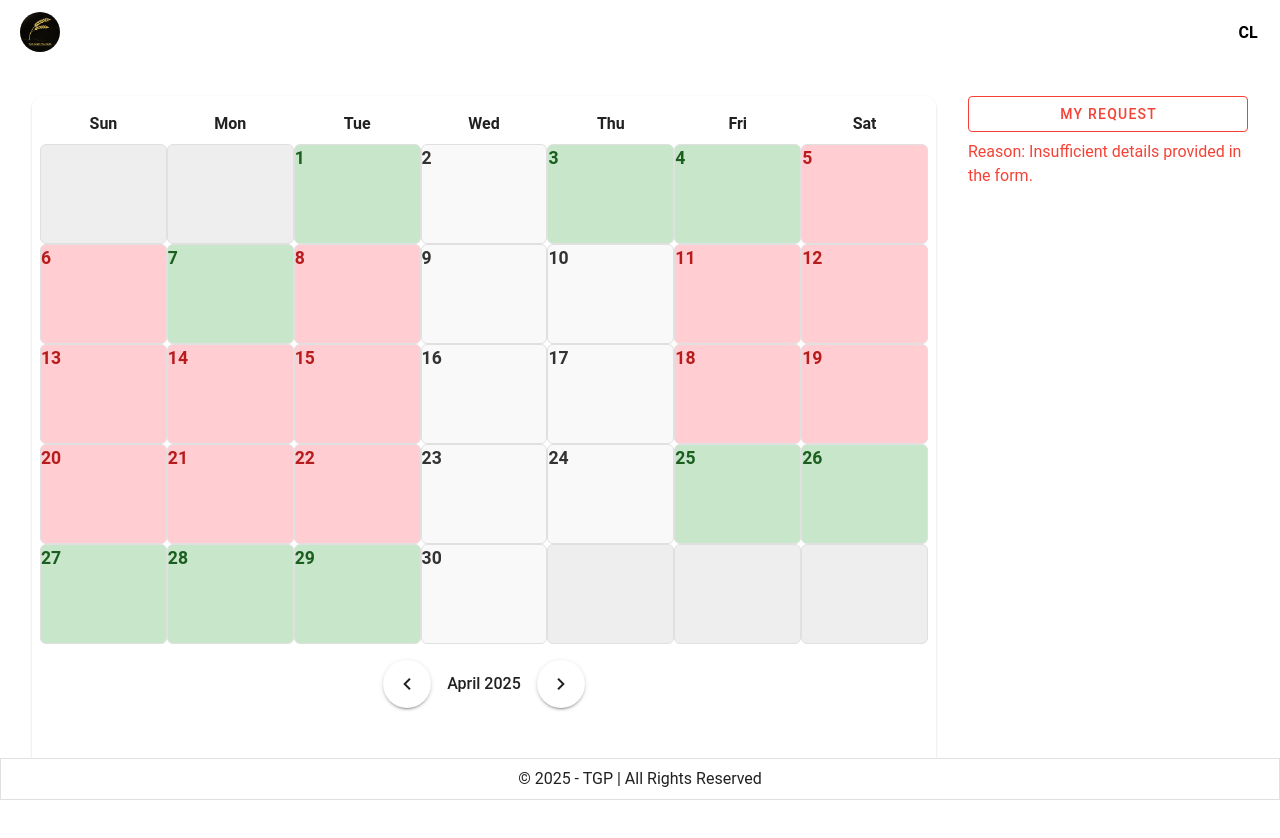
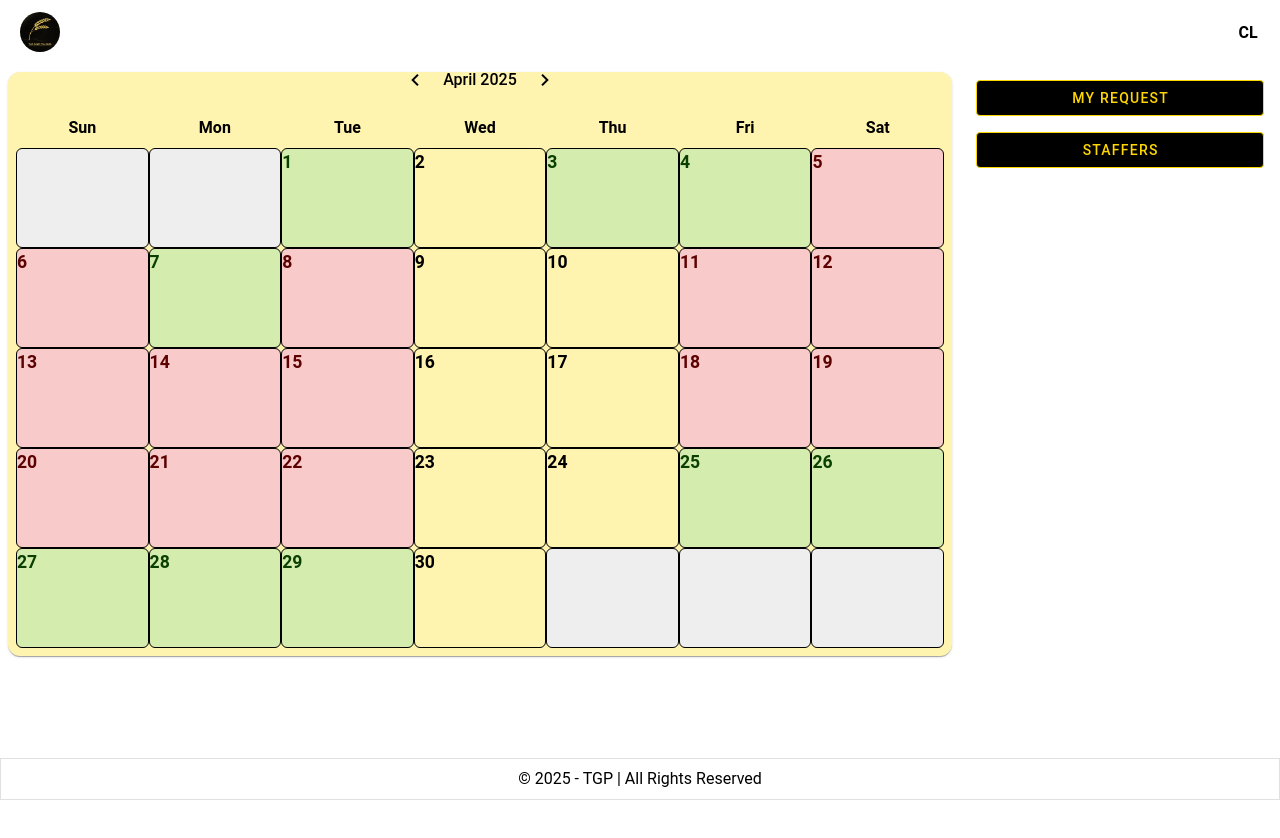
Before and after one commit to ranneplaza/TheGoldPanicles, a Vue app: page /dashboard in a window 1280 px wide. Shown: the top 838 px of the page. After the commit the page ends 800 px from the top, so only its background shows below. Built offline with nearby package versions, Linux system fonts and the light colour scheme.

Commit message:
Update Dashboard.vue

```diff
--- a/src/views/System/Dashboard.vue
+++ b/src/views/System/Dashboard.vue
@@ -5,6 +5,7 @@ const currentDate = ref(new Date())
 const selectedDate = ref(null)
 const dialog = ref(false)
 const myRequestDialog = ref(false)
+const showStaffers = ref(false)
 
 const selectedMonth = computed(() =>
   currentDate.value.toLocaleString('default', { month: 'long', year: 'numeric' }),
@@ -63,19 +64,19 @@ const openRequestForm = (day) => {
 }
 
 const requestStatus = ref('denied')
-const denialReason = ref('Insufficient details provided in the form.')
-
 const requestHistory = ref([
   { date: 'April 5, 2025', status: 'denied' },
   { date: 'April 7, 2025', status: 'approved' },
 ])
+
+const availableStaffers = ref(['Annie Batumbakal', 'Ruffamae Quinto', 'John Paulo Nase'])
+const unavailableStaffers = ref(['Stellvester Ajero', 'Rico Blanco'])
 </script>
 
 <template>
   <v-app>
-    <!-- App Bar -->
-    <v-app-bar flat elevation="0">
-      <v-toolbar-title class="text-white d-flex align-center">
+    <v-app-bar flat elevation="0" class="bg-gold text-black">
+      <v-toolbar-title class="text-black d-flex align-center">
         <v-img
           src="/img/tgp_logo.jpg"
           alt="Logo"
@@ -84,19 +85,23 @@ const requestHistory = ref([
           class="mr-2 rounded-circle"
         />
       </v-toolbar-title>
-      <v-spacer></v-spacer>
-      <v-avatar color="white" size="32" class="mr-4">
+      <v-spacer />
+      <v-avatar color="gold" size="32" class="mr-4">
         <span class="text-black font-weight-bold">CL</span>
       </v-avatar>
     </v-app-bar>
 
-    <!-- Main Content -->
-    <v-main class="calendar-background">
-      <v-container fluid>
+    <v-main class="calendar-background" style="min-height: 100vh; overflow: hidden;">
+      <v-container fluid class="pa-0">
         <v-row no-gutters>
-          <!-- Calendar -->
           <v-col cols="9">
-            <v-sheet elevation="1" class="ma-4 pa-2 calendar-sheet">
+            <v-sheet elevation="1" class="ma-2 pa-2 calendar-sheet">
+              <v-row align="center" justify="center" class="mb-4">
+                <v-icon class="cursor-pointer px-2" @click="prevMonth">mdi-chevron-left</v-icon>
+                <span class="mx-4 font-weight-medium">{{ selectedMonth }}</span>
+                <v-icon class="cursor-pointer px-2" @click="nextMonth">mdi-chevron-right</v-icon>
+              </v-row>
+
               <v-row class="text-center font-weight-bold" no-gutters>
                 <v-col
                   v-for="day in ['Sun', 'Mon', 'Tue', 'Wed', 'Thu', 'Fri', 'Sat']"
@@ -107,7 +112,12 @@ const requestHistory = ref([
                 </v-col>
               </v-row>
 
-              <v-row v-for="(week, i) in calendar" :key="i" class="text-center" no-gutters>
+              <v-row
+                v-for="(week, i) in calendar"
+                :key="i"
+                class="text-center"
+                no-gutters
+              >
                 <v-col
                   v-for="(day, j) in week"
                   :key="i + '-' + j"
@@ -118,47 +128,104 @@ const requestHistory = ref([
                   ]"
                   @click="day && openRequestForm(day)"
                 >
-                  <div class="calendar-day-number">
-                    {{ day }}
-                  </div>
+                  <div class="calendar-day-number">{{ day }}</div>
                 </v-col>
-              </v-row>
-
-              <v-row align="center" justify="center" class="mt-4">
-                <v-btn icon @click="prevMonth">
-                  <v-icon>mdi-chevron-left</v-icon>
-                </v-btn>
-                <span class="mx-4 font-weight-medium">{{ selectedMonth }}</span>
-                <v-btn icon @click="nextMonth">
-                  <v-icon>mdi-chevron-right</v-icon>
-                </v-btn>
               </v-row>
             </v-sheet>
           </v-col>
 
-          <!-- Sidebar Buttons -->
           <v-col cols="3" class="pa-4">
             <v-btn
               block
-              :color="
-                requestStatus === 'approved' ? 'green' : requestStatus === 'denied' ? 'red' : 'grey'
-              "
+              class="black-btn"
+              :color="requestStatus === 'approved' ? 'green' : requestStatus === 'denied' ? 'red' : 'grey'"
               variant="outlined"
-              @click="myRequestDialog = true"
+              @click="myRequestDialog = !myRequestDialog"
             >
               My Request
             </v-btn>
-            <div v-if="requestStatus === 'denied'" class="mt-2 text-red">
-              Reason: {{ denialReason }}
-            </div>
+
+            <v-card v-if="myRequestDialog" class="mt-4 gold-card translucent-card" outlined>
+              <v-card-title class="text-subtitle-1 font-weight-medium">Request History</v-card-title>
+              <v-card-text>
+                <ul class="pl-4">
+                  <li
+                    v-for="(entry, index) in requestHistory"
+                    :key="index"
+                  >
+                    {{ entry.date }} -
+                    <span :style="{ color: entry.status === 'approved' ? 'green' : 'red' }">
+                      {{ entry.status }}
+                    </span>
+                  </li>
+                </ul>
+              </v-card-text>
+            </v-card>
+
+            <v-btn
+              block
+              class="black-btn mt-4"
+              color="indigo"
+              variant="outlined"
+              @click="showStaffers = !showStaffers"
+            >
+              Staffers
+            </v-btn>
+
+            <v-card v-if="showStaffers" class="mt-2 gold-card translucent-card" outlined>
+              <v-card-title class="text-subtitle-1 text-success">Available</v-card-title>
+              <v-card-text>
+                <ul class="pl-4">
+                  <li
+                    v-for="(staff, i) in availableStaffers"
+                    :key="`a-${i}`"
+                    class="d-flex align-center justify-between mb-2"
+                  >
+                    <div class="d-flex align-center">
+                      <v-avatar size="24" class="mr-2">
+                        <v-img :src="`/img/profiles/${staff.replace(/\s+/g, '_').toLowerCase()}.jpg`" alt="profile" />
+                      </v-avatar>
+                      {{ staff }}
+                    </div>
+                    <span
+                      class="ml-2"
+                      style="width: 10px; height: 10px; background-color: green; border-radius: 50%; display: inline-block;"
+                    ></span>
+                  </li>
+                </ul>
+              </v-card-text>
+
+              <v-divider />
+
+              <v-card-title class="text-subtitle-1 text-error">Unavailable</v-card-title>
+              <v-card-text>
+                <ul class="pl-4">
+                  <li
+                    v-for="(staff, i) in unavailableStaffers"
+                    :key="`u-${i}`"
+                    class="d-flex align-center justify-between mb-2"
+                  >
+                    <div class="d-flex align-center">
+                      <v-avatar size="24" class="mr-2">
+                        <v-img :src="`/img/profiles/${staff.replace(/\s+/g, '_').toLowerCase()}.jpg`" alt="profile" />
+                      </v-avatar>
+                      {{ staff }}
+                    </div>
+                    <span
+                      class="ml-2"
+                      style="width: 10px; height: 10px; background-color: red; border-radius: 50%; display: inline-block;"
+                    ></span>
+                  </li>
+                </ul>
+              </v-card-text>
+            </v-card>
           </v-col>
         </v-row>
       </v-container>
     </v-main>
 
-    <!-- Request Form Dialog -->
     <v-dialog v-model="dialog" max-width="600px">
-      <v-card>
+      <v-card class="bg-gold text-black">
         <v-card-title class="text-h6">Request Form</v-card-title>
         <v-card-text>
           <v-form>
@@ -177,71 +244,41 @@ const requestHistory = ref([
       </v-card>
     </v-dialog>
 
-    <!-- My Request Status Dialog -->
-    <v-dialog v-model="myRequestDialog" max-width="500px">
-      <v-card>
-        <v-card-title>Status History</v-card-title>
-        <v-card-text>
-          <v-simple-table class="grey lighten-3">
-            <thead>
-              <tr>
-                <th>Sent request</th>
-                <th>Status</th>
-              </tr>
-            </thead>
-            <tbody>
-              <tr v-for="(entry, index) in requestHistory" :key="index">
-                <td>{{ entry.date }}</td>
-                <td>
-                  <v-icon :color="entry.status === 'approved' ? 'green' : 'red'" small>
-                    mdi-checkbox-blank-circle
-                  </v-icon>
-                </td>
-              </tr>
-            </tbody>
-          </v-simple-table>
-        </v-card-text>
-        <v-card-actions>
-          <v-spacer />
-          <v-btn variant="text" @click="myRequestDialog = false">Close</v-btn>
-        </v-card-actions>
-      </v-card>
-    </v-dialog>
-
-    <!-- Footer -->
-    <v-footer class="d-flex justify-center text-center" border app>
-      © 2025 - TGP | All Rights Reserved
+    <v-footer class="d-flex justify-center text-center bg-gold text-black" border app>
+      © {{ new Date().getFullYear() }} - TGP | All Rights Reserved
     </v-footer>
   </v-app>
 </template>
 
 <style scoped>
-.calendar-sheet {
-  min-height: 700px;
-  border-radius: 12px;
-  background-color: rgba(255, 255, 255, 0.95);
-  box-shadow: 0 4px 12px rgba(0, 0, 0, 0.1);
+.calendar-background {
+  background-image: url('/public/img/favicon.png');
+  background-repeat: no-repeat;
+  background-position: center center;
+  background-size: 300px;
+  color: #000000;
 }
 
-.calendar-background {
-  background: url('/public/img/favicon.png') center center no-repeat;
-  background-size: 300px;
-  background-color: #f4f4f400;
+.calendar-sheet {
+  background-color: #fff3b0;
+  color: #000;
+  border-radius: 12px;
+  box-shadow: 0 4px 12px rgba(0, 0, 0, 0.15);
+}
+
+.bg-event-green {
+  background-color: #d4edaf !important;
+  color: #0b3f00 !important;
 }
 
 .bg-event-red {
-  background-color: #ffcdd2 !important;
-  color: #b71c1c !important;
-}
-
-.bg-event-green {
-  background-color: #c8e6c9 !important;
-  color: #1b5e20 !important;
+  background-color: #f8caca !important;
+  color: #5c0000 !important;
 }
 
 .bg-default {
-  background-color: #f9f9f9;
-  color: #333;
+  background-color: #fffbe6;
+  color: #000;
 }
 
 .cursor-pointer {
@@ -249,7 +286,7 @@ const requestHistory = ref([
 }
 
 .calendar-cell {
-  border: 1px solid #e0e0e0;
+  border: 1px solid #000;
   height: 100px;
   display: flex;
   align-items: flex-start;
@@ -258,10 +295,29 @@ const requestHistory = ref([
   position: relative;
   transition: background-color 0.3s ease;
   border-radius: 6px;
+  background-color: #fff3b0;
+  color: #000;
 }
 
 .calendar-day-number {
   font-size: 1.1rem;
   font-weight: 600;
 }
+
+.black-btn {
+  background-color: #000 !important;
+  color: #ffd700 !important;
+  border: 1px solid #ffd700 !important;
+}
+
+.black-btn:hover {
+  background-color: #ffd700 !important;
+  color: #000 !important;
+}
+
+.gold-card {
+  background-color: #fff3b0 !important;
+  color: #000 !important;
+}
+
 </style>
```
